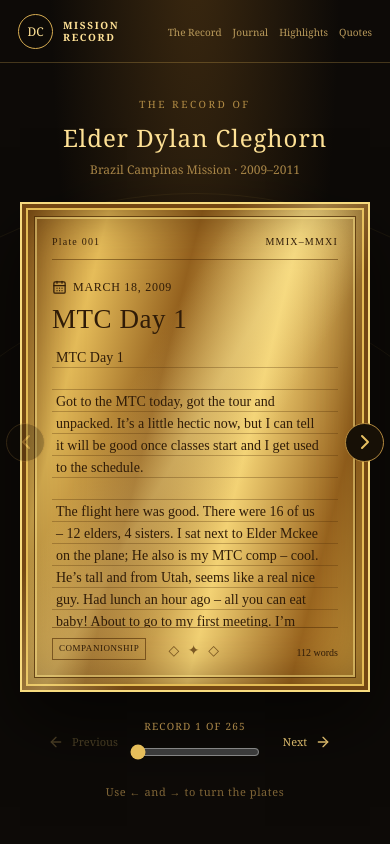
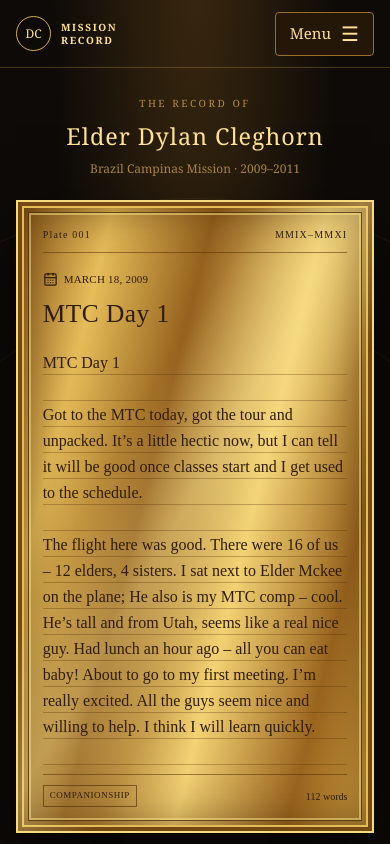
Before and after one commit to dylancleghorn/mission-journal, a React (Vite) app: page / in a window 390 px wide. Shown: the top 844 px of the page. Built offline with nearby package versions, Linux system fonts and the light colour scheme.

Commit message:
Make journal navigation and reading layouts mobile friendly

```diff
--- a/src/app/globals.css
+++ b/src/app/globals.css
@@ -732,3 +732,140 @@ a {
 .journal-pagination button:disabled {
   opacity: 0.4;
 }
+
+/* Flexible layouts and touch-friendly controls, from small phones to tablets. */
+html { -webkit-text-size-adjust: 100%; }
+img, svg { max-width: 100%; }
+button, a, select, input[type='range'] { touch-action: manipulation; }
+button, input, select { font: inherit; }
+button:not(:disabled), select { cursor: pointer; }
+a:focus-visible, button:focus-visible, input:focus-visible, select:focus-visible {
+  outline: 2px solid var(--gold-light);
+  outline-offset: 4px;
+}
+.top-nav, .sub-wrap, .record-stage { width: 100%; }
+.nav-mark, .nav-archive { flex-shrink: 0; }
+.nav-toggle { display: none; }
+.plate-content, .plate-text, .record-progress, .journal-entries,
+.highlight-card > div, .index-panel, .quote-grid blockquote { min-width: 0; }
+.plate-text { min-height: 0; }
+.plate-content h2, .journal-entry h2, .highlight-card h2,
+.quote-grid p, .quote-grid footer, .index-panel a { overflow-wrap: anywhere; }
+.plate-header, .entry-marker, .plate-content h2, .plate-bottom { flex-shrink: 0; }
+.plate-bottom { gap: 12px; }
+.plate-bottom small { flex-shrink: 0; }
+.record-controls button, .journal-pagination button, .journal-pagination select { min-height: 44px; }
+.record-progress input { min-height: 44px; margin: 0; }
+.archive-search input { min-width: 0; width: 100%; }
+.archive-search input, .archive-search select { min-height: 44px; font-size: 16px; }
+.index-panels { grid-template-columns: repeat(3, minmax(0, 1fr)); }
+.quote-grid { grid-template-columns: repeat(2, minmax(0, 1fr)); }
+.highlight-card { grid-template-columns: 54px minmax(0, 1fr); }
+.highlight-card small { display: inline-block; margin-bottom: 6px; }
+.index-panel li { align-items: center; gap: 12px; }
+.index-panel li a { display: flex; align-items: center; min-height: 44px; flex: 1; }
+.index-panel li span { flex-shrink: 0; }
+.index-panel li { padding-block: 2px; }
+.quote-grid blockquote:before { pointer-events: none; }
+.quote-grid footer a { display: inline-flex; align-items: center; min-height: 44px; }
+
+@media (min-width: 721px) and (max-width: 1000px) {
+  .top-nav { padding-inline: 20px; }
+  .top-nav nav { gap: 18px; }
+  .nav-archive { display: none; }
+  .plate-frame { width: min(calc(100% - 40px), 865px); }
+  .index-panels { grid-template-columns: repeat(2, minmax(0, 1fr)); }
+  .index-panel:last-child { grid-column: 1 / -1; }
+  .plate-content h2 { font-size: 32px; }
+}
+
+@media (max-width: 720px) {
+  .top-nav {
+    height: auto;
+    min-height: 68px;
+    padding: 10px max(16px, env(safe-area-inset-right)) 10px max(16px, env(safe-area-inset-left));
+    flex-wrap: wrap;
+    gap: 8px 16px;
+  }
+  .nav-mark { min-height: 44px; }
+  .nav-toggle {
+    display: inline-flex;
+    align-items: center;
+    justify-content: center;
+    gap: 10px;
+    min-height: 44px;
+    padding: 8px 14px;
+    border: 1px solid #9a7029;
+    border-radius: 4px;
+    background: #251707;
+    color: var(--gold-light);
+    font-size: 15px;
+  }
+  .nav-toggle span { font-size: 20px; line-height: 1; }
+  .top-nav nav { display: none; order: 3; flex-basis: 100%; }
+  .top-nav nav.is-open { display: grid; grid-template-columns: repeat(2, minmax(0, 1fr)); gap: 4px 12px; padding-block: 8px; }
+  .top-nav nav a:nth-child(n) {
+    display: flex;
+    align-items: center;
+    min-height: 44px;
+    padding: 10px 12px;
+    font-size: 15px;
+    border: 1px solid rgba(214, 172, 82, .2);
+    border-radius: 4px;
+  }
+  .top-nav nav a:hover { background: #30200d; }
+  .nav-archive { display: none; }
+  .record-stage { min-height: calc(100svh - 68px); padding: 28px 16px max(28px, env(safe-area-inset-bottom)); }
+  .stage-intro { margin-bottom: 22px; }
+  .stage-intro h1 { font-size: clamp(23px, 6vw, 32px); }
+  .stage-intro span { display: block; margin-top: 6px; font-size: 12px; }
+  .plate-frame { width: 100%; height: auto; max-width: 580px; }
+  .gold-plate { height: auto; padding: 10px; }
+  .plate-rim { height: auto; padding: clamp(12px, 3.5vw, 22px); }
+  .plate-content { height: auto; }
+  .plate-header { font-size: 10px; gap: 8px; }
+  .entry-marker { font-size: 11px; margin-top: 18px; letter-spacing: .02em; }
+  .plate-content h2 { font-size: clamp(24px, 6.5vw, 34px); line-height: 1.18; margin: 12px 0 20px; }
+  .plate-text { overflow: visible; padding: 1px 0 0; font-size: 16px; line-height: 26px; background: repeating-linear-gradient(to bottom, transparent 0 25px, rgba(74,41,4,.3) 25px 26px); }
+  .plate-text p { line-height: 26px; margin-bottom: 26px; overflow-wrap: anywhere; }
+  .plate-bottom { margin-top: 8px; align-items: flex-start; flex-wrap: wrap; }
+  .plate-bottom:before { display: none; }
+  .plate-bottom small { padding-top: 4px; }
+  .plate-turn { display: none; }
+  .record-controls { width: 100%; max-width: 580px; grid-template-columns: repeat(2, minmax(0, 1fr)); gap: 8px 16px; margin-top: 20px; }
+  .record-progress { grid-column: 1 / -1; grid-row: 1; }
+  .record-progress span { margin-bottom: 0; font-size: 11px; }
+  .record-controls button { padding: 10px 14px; border: 1px solid #806027; border-radius: 4px; font-size: 15px; }
+  .key-hint { display: none; }
+  .sub-wrap { padding: 36px 16px max(40px, env(safe-area-inset-bottom)); }
+  .sub-wrap h1 { font-size: clamp(32px, 9vw, 46px); line-height: 1.08; }
+  .index-lede, .about-lede { font-size: 17px; line-height: 1.65; }
+  .archive-search { display: grid; grid-template-columns: 20px minmax(0, 1fr); gap: 8px 10px; margin-top: 28px; padding-block: 12px; }
+  .archive-search input { min-width: 0; padding: 8px 0; }
+  .archive-search select { grid-column: 2; width: 100%; }
+  .journal-entries { gap: 16px; }
+  .journal-entry { padding: 20px 16px; }
+  .journal-entry h2 { font-size: 24px; margin-bottom: 20px; }
+  .journal-entry .journal-entry-body p { font-size: 16px; line-height: 1.75; }
+  .journal-entry > a { display: inline-flex; align-items: center; min-height: 44px; }
+  .journal-pagination { display: grid; grid-template-columns: repeat(2, minmax(0, 1fr)); gap: 12px; }
+  .journal-pagination label { grid-column: 1 / -1; grid-row: 1; text-align: center; }
+  .journal-pagination button { width: 100%; }
+  .index-panels, .quote-grid, .about-stats { grid-template-columns: minmax(0, 1fr); }
+  .index-panels, .quote-grid, .highlight-list, .about-stats { margin-top: 28px; }
+  .index-panel { padding: 20px; }
+  .index-panel a { font-size: 15px; }
+  .highlight-card { grid-template-columns: 32px minmax(0, 1fr); gap: 12px; padding: 18px 14px; }
+  .highlight-medallion { width: 32px; height: 32px; }
+  .highlight-card h2 { font-size: 22px; line-height: 1.25; }
+  .highlight-card p { font-size: 16px; line-height: 1.65; }
+  .highlight-card small { line-height: 1.5; }
+  .quote-grid blockquote { padding: 24px 20px; min-height: 0; }
+  .quote-grid p { font-size: 18px; line-height: 1.65; }
+  .quote-grid footer { line-height: 1.7; letter-spacing: .07em; }
+  .about-stats > div { min-height: 150px; }
+}
+
+@media (prefers-reduced-motion: reduce) {
+  *, *::before, *::after { scroll-behavior: auto !important; transition: none !important; animation: none !important; }
+}
--- a/src/app/page.tsx
+++ b/src/app/page.tsx
@@ -56,7 +56,7 @@ export default function Home() {
             <div className="plate-header"><span>Plate {String(page + 1).padStart(3, '0')}</span><span>MMIX–MMXI</span></div>
             <div className="entry-marker"><CalendarDays size={15} /> {entry.date}</div>
             <h2>{entry.title}</h2>
-            <div className="plate-text">{entry.body.split('\n\n').slice(0, 3).map((paragraph, index) => <p key={index}>{paragraph}</p>)}</div>
+            <div className="plate-text">{entry.body.split('\n\n').map((paragraph, index) => <p key={index}>{paragraph}</p>)}</div>
             <div className="plate-bottom"><div>{entry.themes.slice(0, 3).map((theme) => <span key={theme}>{theme}</span>)}</div><small>{entry.wordCount} words</small></div>
           </div></div>
         </article>
@@ -73,4 +73,19 @@ export default function Home() {
   </main>;
 }
 
-export function TopNav() { return <header className="top-nav"><a className="nav-mark" href={sitePath('/')}><span>DC</span><b>MISSION<br />RECORD</b></a><nav><a href={sitePath('/')}>The Record</a><a href={sitePath('/journal')}>Journal</a><a href={sitePath('/highlights')}>Highlights</a><a href={sitePath('/quotes')}>Quotes</a><a href={sitePath('/index')}>Index</a><a href={sitePath('/about')}>About</a></nav><a className="nav-archive" href={sitePath('/journal')}><Search size={15} /> Explore archive</a></header>; }
+export function TopNav() {
+  const [menuOpen, setMenuOpen] = useState(false);
+  return <header className="top-nav" onKeyDown={(event) => {
+    if (event.key === 'Escape') {
+      setMenuOpen(false);
+      document.getElementById('navigation-toggle')?.focus();
+    }
+  }}>
+    <a className="nav-mark" href={sitePath('/')}><span>DC</span><b>MISSION<br />RECORD</b></a>
+    <button id="navigation-toggle" className="nav-toggle" aria-expanded={menuOpen} aria-controls="main-navigation" onClick={() => setMenuOpen(!menuOpen)}>{menuOpen ? 'Close' : 'Menu'}<span aria-hidden="true">{menuOpen ? '×' : '☰'}</span></button>
+    <nav id="main-navigation" aria-label="Main navigation" className={menuOpen ? 'is-open' : ''}>
+      <a href={sitePath('/')}>The Record</a><a href={sitePath('/journal')}>Journal</a><a href={sitePath('/highlights')}>Highlights</a><a href={sitePath('/quotes')}>Quotes</a><a href={sitePath('/index')}>Index</a><a href={sitePath('/about')}>About</a>
+    </nav>
+    <a className="nav-archive" href={sitePath('/journal')}><Search size={15} /> Explore archive</a>
+  </header>;
+}
```
